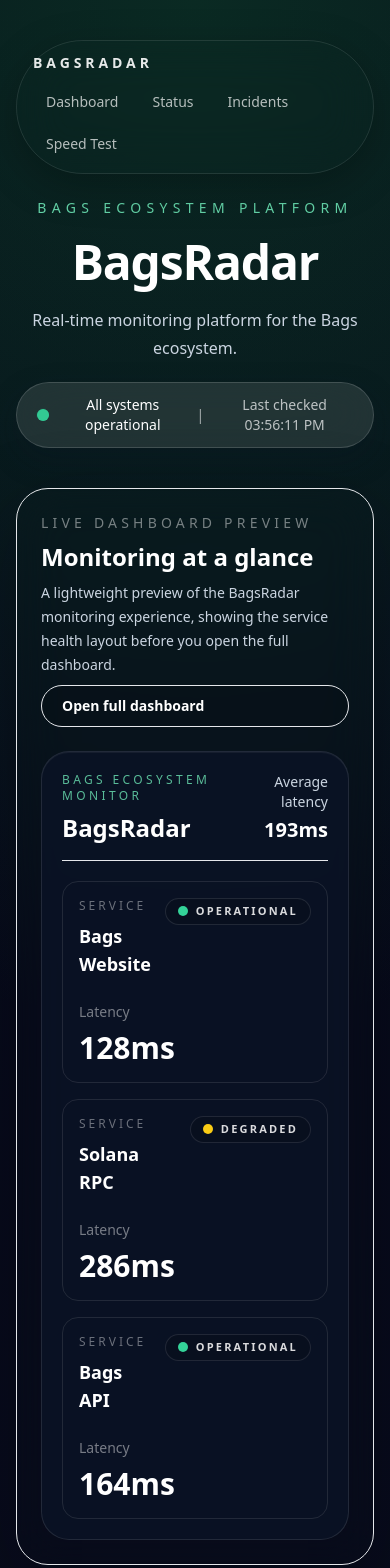
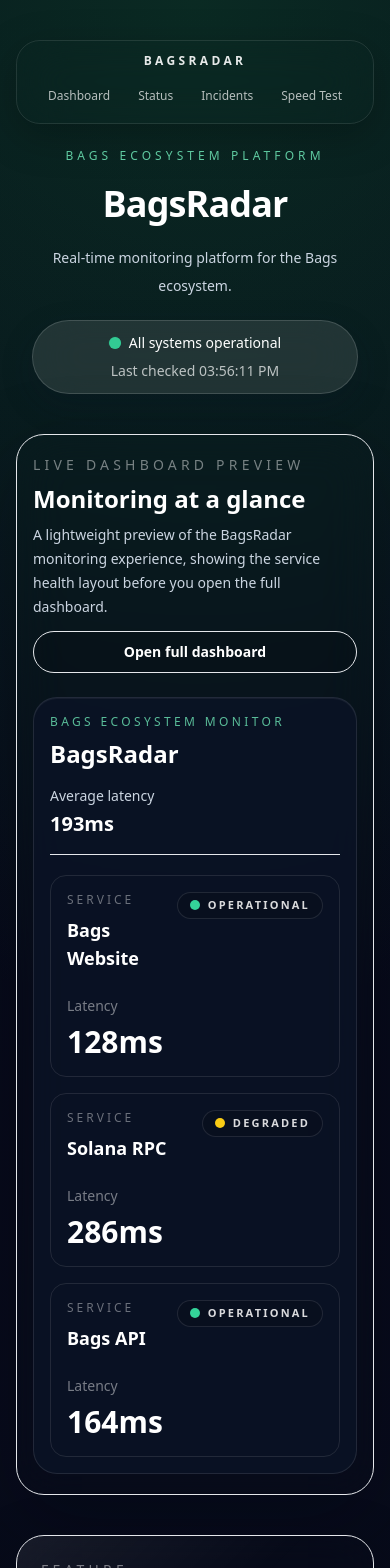
Before and after one commit to Avimanyu8008/bags-radar, a Next.js app: page / in a window 390 px wide. Shown: the top 1568 px of the page. Built offline with nearby package versions, Linux system fonts and the light colour scheme.

Commit message:
mobile responsive + aurora polish

```diff
--- a/app/page.tsx
+++ b/app/page.tsx
@@ -70,19 +70,19 @@
   }, []);
 
   return (
-    <main className="min-h-screen overflow-hidden bg-[radial-gradient(circle_at_top,rgba(34,197,94,0.18),transparent_28%),radial-gradient(circle_at_bottom_right,rgba(56,189,248,0.12),transparent_25%),linear-gradient(180deg,#050816_0%,#0b1020_100%)] px-4 py-6 text-white md:px-8">
+    <main className="min-h-screen overflow-x-hidden overflow-y-hidden bg-[radial-gradient(circle_at_top,rgba(34,197,94,0.18),transparent_28%),radial-gradient(circle_at_bottom_right,rgba(56,189,248,0.12),transparent_25%),linear-gradient(180deg,#050816_0%,#0b1020_100%)] px-4 py-6 text-white sm:px-6 lg:px-8">
       <div className="mx-auto flex min-h-[calc(100vh-3rem)] max-w-6xl flex-col gap-10">
-        <nav className="sticky top-4 z-10 rounded-full border border-white/10 bg-white/8 px-4 py-3 shadow-[0_12px_40px_rgba(0,0,0,0.25)] backdrop-blur-xl md:px-6">
-          <div className="flex flex-col gap-3 md:flex-row md:items-center md:justify-between">
-            <Link href="/" className="text-sm font-semibold tracking-[0.28em] text-white/90">
+        <nav className="sticky top-4 z-10 rounded-3xl border border-white/10 bg-white/8 px-3 py-3 shadow-[0_12px_40px_rgba(0,0,0,0.25)] backdrop-blur-xl sm:rounded-full sm:px-4 md:px-6">
+          <div className="flex flex-col gap-3 sm:flex-row sm:items-center sm:justify-between">
+            <Link href="/" className="text-center text-xs font-semibold tracking-[0.28em] text-white/90 sm:text-left sm:text-sm">
               BAGSRADAR
             </Link>
-            <div className="flex flex-wrap items-center gap-2 text-sm text-white/70">
+            <div className="flex flex-wrap items-center justify-center gap-1.5 text-xs text-white/70 sm:gap-2 sm:text-sm">
               {navLinks.map((link) => (
                 <Link
                   key={link.href}
                   href={link.href as any}
-                  className="rounded-full border border-transparent px-3 py-1.5 transition hover:border-white/10 hover:bg-white/8 hover:text-white"
+                  className="rounded-full border border-transparent px-2.5 py-1.5 transition hover:border-white/10 hover:bg-white/8 hover:text-white sm:px-3"
                 >
                   {link.label}
                 </Link>
@@ -91,31 +91,37 @@
           </div>
         </nav>
 
-        <section className="flex flex-1 flex-col items-center justify-center gap-10">
-          <div className="flex max-w-4xl animate-[fadeIn_700ms_ease-out] flex-col items-center gap-5 text-center">
-            <p className="text-sm uppercase tracking-[0.38em] text-emerald-300/90">
+        <section className="relative flex flex-1 flex-col items-center justify-center gap-10">
+          <div className="pointer-events-none absolute inset-x-0 top-0 -z-10 h-[24rem] overflow-hidden sm:h-[28rem]">
+            <div className="absolute left-1/2 top-10 h-60 w-[20rem] -translate-x-[58%] rounded-full bg-cyan-400/10 blur-3xl animate-[auroraFloat_20s_ease-in-out_infinite] sm:h-72 sm:w-[34rem]" />
+            <div className="absolute right-[4%] top-24 h-52 w-[16rem] rounded-full bg-teal-300/8 blur-3xl animate-[auroraDrift_18s_ease-in-out_infinite] sm:right-[8%] sm:h-64 sm:w-[26rem]" />
+            <div className="absolute left-[8%] top-28 h-44 w-[14rem] rounded-full bg-sky-300/7 blur-3xl animate-[auroraDrift_24s_ease-in-out_infinite_reverse] sm:left-[12%] sm:h-56 sm:w-[22rem]" />
+          </div>
+
+          <div className="relative flex max-w-4xl animate-[fadeIn_700ms_ease-out] flex-col items-center gap-5 px-4 text-center">
+            <p className="text-xs uppercase tracking-[0.34em] text-emerald-300/90 sm:text-sm sm:tracking-[0.38em]">
               Bags Ecosystem Platform
             </p>
             <div className="relative">
-              <div className="absolute left-1/2 top-1/2 h-32 w-72 -translate-x-1/2 -translate-y-1/2 rounded-full bg-cyan-400/18 blur-3xl" />
-              <div className="absolute left-1/2 top-1/2 h-24 w-56 -translate-x-1/2 -translate-y-1/2 rounded-full bg-teal-300/12 blur-2xl" />
-              <h1 className="relative max-w-4xl text-5xl font-semibold tracking-tight text-white md:text-7xl">
+              <div className="absolute left-1/2 top-1/2 h-24 w-48 -translate-x-1/2 -translate-y-1/2 rounded-full bg-cyan-400/18 blur-3xl sm:h-32 sm:w-72" />
+              <div className="absolute left-1/2 top-1/2 h-20 w-40 -translate-x-1/2 -translate-y-1/2 rounded-full bg-teal-300/12 blur-2xl sm:h-24 sm:w-56" />
+              <h1 className="relative max-w-4xl text-4xl font-semibold tracking-tight text-white sm:text-5xl lg:text-6xl xl:text-7xl">
                 BagsRadar
               </h1>
             </div>
-            <p className="max-w-2xl text-base leading-7 text-slate-300 md:text-lg">
+            <p className="max-w-2xl text-sm leading-7 text-slate-300 sm:text-base md:text-lg">
               Real-time monitoring platform for the Bags ecosystem.
             </p>
             <Link
               href="/status"
-              className="inline-flex items-center gap-3 rounded-full border border-white/15 bg-white/10 px-5 py-3 text-sm font-medium text-white shadow-[0_12px_32px_rgba(15,23,42,0.22)] backdrop-blur-xl transition hover:bg-white/14"
+              className="inline-flex w-full max-w-full flex-wrap items-center justify-center gap-2 rounded-full border border-white/15 bg-white/10 px-4 py-3 text-center text-sm font-medium text-white shadow-[0_12px_32px_rgba(15,23,42,0.22)] backdrop-blur-xl transition hover:bg-white/14 sm:w-auto sm:gap-3 sm:px-5"
             >
               <span className="relative flex h-3 w-3 items-center justify-center">
                 <span className="absolute inline-flex h-3 w-3 rounded-full bg-emerald-400/35 animate-[statusDot_2s_ease-in-out_infinite]" />
                 <span className="relative h-3 w-3 rounded-full bg-emerald-400 animate-[statusDot_2s_ease-in-out_infinite]" />
               </span>
               <span>All systems operational</span>
-              <span className="text-white/60">|</span>
+              <span className="hidden text-white/60 sm:inline">|</span>
               <span className="text-white/70">
                 Last checked {lastChecked.toLocaleTimeString([], {
                   hour: "2-digit",
@@ -126,9 +132,9 @@
             </Link>
           </div>
 
-          <section className="w-full max-w-5xl rounded-[32px] border border-white/12 bg-white/8 p-6 shadow-[0_24px_80px_rgba(2,6,23,0.28)] backdrop-blur-xl md:p-8">
+          <section className="w-full max-w-5xl rounded-[28px] border border-white/12 bg-white/8 px-4 py-5 shadow-[0_24px_80px_rgba(2,6,23,0.28)] backdrop-blur-xl sm:rounded-[32px] sm:p-6 md:p-8">
             <div className="flex flex-col gap-6">
-              <div className="flex flex-col gap-2 md:flex-row md:items-end md:justify-between">
+              <div className="flex flex-col gap-3 md:flex-row md:items-end md:justify-between">
                 <div>
                   <p className="text-sm uppercase tracking-[0.3em] text-white/45">
                     Live Dashboard Preview
@@ -142,34 +148,34 @@
                 </div>
                 <Link
                   href="/dashboard"
-                  className="inline-flex items-center rounded-full border border-white/12 bg-black/10 px-5 py-2.5 text-sm font-semibold text-white transition hover:border-white/20 hover:bg-white/10"
+                  className="inline-flex w-full items-center justify-center rounded-full border border-white/12 bg-black/10 px-5 py-2.5 text-sm font-semibold text-white transition hover:border-white/20 hover:bg-white/10 md:w-auto"
                 >
                   Open full dashboard
                 </Link>
               </div>
 
-              <div className="rounded-[28px] border border-white/10 bg-[#0a1326]/80 p-5 shadow-[inset_0_1px_0_rgba(255,255,255,0.05)]">
-                <div className="flex items-center justify-between border-b border-white/8 pb-4">
+              <div className="overflow-hidden rounded-[24px] border border-white/10 bg-[#0a1326]/80 p-4 shadow-[inset_0_1px_0_rgba(255,255,255,0.05)] sm:rounded-[28px] sm:p-5">
+                <div className="flex flex-col gap-4 border-b border-white/8 pb-4 sm:flex-row sm:items-center sm:justify-between">
                   <div>
                     <p className="text-xs uppercase tracking-[0.28em] text-emerald-300/80">
                       Bags Ecosystem Monitor
                     </p>
                     <h3 className="mt-2 text-2xl font-semibold text-white">BagsRadar</h3>
                   </div>
-                  <div className="text-right text-sm text-slate-300">
+                  <div className="text-left text-sm text-slate-300 sm:text-right">
                     <p>Average latency</p>
                     <p className="mt-1 text-xl font-semibold text-white">193ms</p>
                   </div>
                 </div>
 
-                <div className="mt-5 grid gap-4 md:grid-cols-3">
+                <div className="mt-5 grid gap-4 grid-cols-1 md:grid-cols-3">
                   {previewServices.map((service) => (
                     <div
                       key={service.name}
                       className="rounded-2xl border border-white/10 bg-white/6 p-4 transition duration-300 hover:-translate-y-1 hover:bg-white/8"
                     >
                       <div className="flex items-start justify-between gap-3">
-                        <div>
+                        <div className="min-w-0">
                           <p className="text-xs uppercase tracking-[0.25em] text-white/40">
                             Service
                           </p>
@@ -177,7 +183,7 @@
                             {service.name}
                           </h4>
                         </div>
-                        <span className="inline-flex items-center gap-2 rounded-full border border-white/10 bg-black/10 px-3 py-1 text-[11px] font-semibold uppercase tracking-[0.2em] text-white/85">
+                        <span className="inline-flex shrink-0 items-center gap-2 rounded-full border border-white/10 bg-black/10 px-3 py-1 text-[11px] font-semibold uppercase tracking-[0.2em] text-white/85">
                           <span className={`h-2.5 w-2.5 rounded-full ${service.tone}`} />
                           {service.status}
                         </span>
@@ -193,7 +199,7 @@
             </div>
           </section>
 
-          <section className="grid w-full gap-5 md:grid-cols-2">
+          <section className="grid w-full gap-5 grid-cols-1 sm:grid-cols-2">
             {features.map((feature) => (
               <article
                 key={feature.title}
@@ -217,7 +223,7 @@
                   <div className="mt-8">
                     <Link
                       href={feature.href as any}
-                      className="inline-flex items-center rounded-full border border-white/12 bg-black/10 px-5 py-2.5 text-sm font-semibold text-white transition hover:border-white/20 hover:bg-white/10"
+                      className="inline-flex w-full items-center justify-center rounded-full border border-white/12 bg-black/10 px-5 py-2.5 text-sm font-semibold text-white transition hover:border-white/20 hover:bg-white/10 sm:w-auto"
                     >
                       {feature.cta}
                     </Link>
@@ -229,16 +235,16 @@
 
           <section className="w-full rounded-[28px] border border-white/12 bg-white/8 p-6 shadow-[0_20px_60px_rgba(2,6,23,0.24)] backdrop-blur-xl md:p-8">
             <div className="flex flex-col gap-6">
-              <div>
+              <div className="text-center md:text-left">
                 <p className="text-sm uppercase tracking-[0.3em] text-white/45">
                   Privacy & Transparency
                 </p>
               </div>
-              <div className="grid gap-4 md:grid-cols-3">
+              <div className="grid gap-4 grid-cols-1 md:grid-cols-3">
                 {trustItems.map((item) => (
                   <div
                     key={item.title}
-                    className="rounded-2xl border border-white/10 bg-black/10 p-5 text-left"
+                    className="rounded-2xl border border-white/10 bg-black/10 p-5 text-center md:text-left"
                   >
                     <h3 className="text-lg font-semibold text-white">{item.title}</h3>
                     <p className="mt-3 text-sm leading-6 text-slate-300">
@@ -299,6 +305,32 @@
             opacity: 1;
           }
         }
+
+        @keyframes auroraFloat {
+          0%,
+          100% {
+            transform: translate3d(-8%, 0, 0) scale(1);
+          }
+
+          50% {
+            transform: translate3d(4%, 6%, 0) scale(1.08);
+          }
+        }
+
+        @keyframes auroraDrift {
+          0%,
+          100% {
+            transform: translate3d(0, 0, 0) scale(1);
+          }
+
+          33% {
+            transform: translate3d(3%, -4%, 0) scale(1.04);
+          }
+
+          66% {
+            transform: translate3d(-4%, 5%, 0) scale(1.06);
+          }
+        }
       `}</style>
     </main>
   );
```
